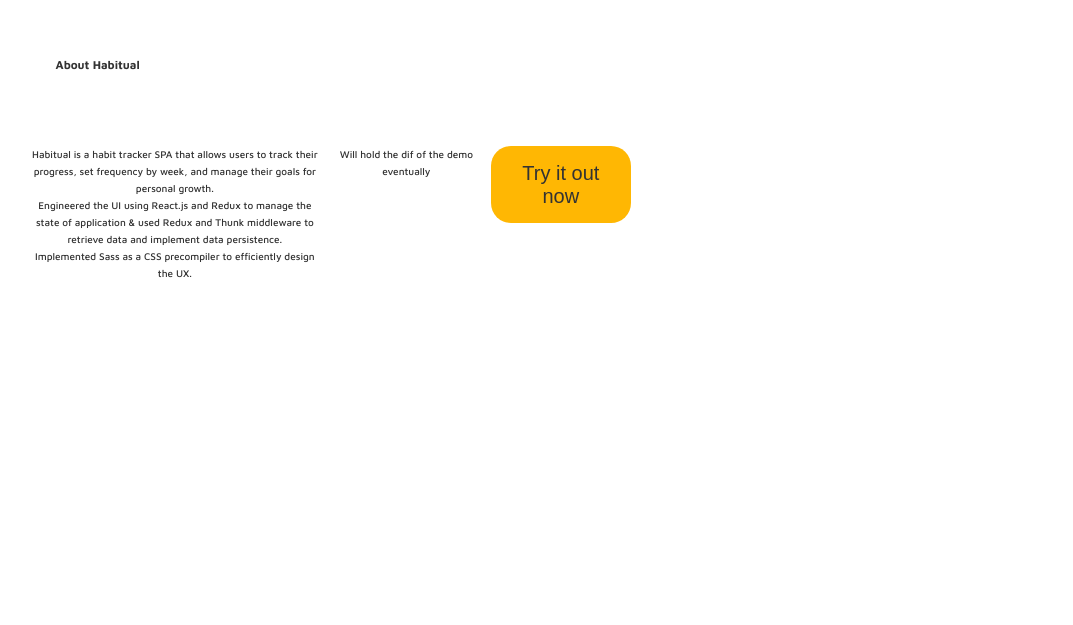
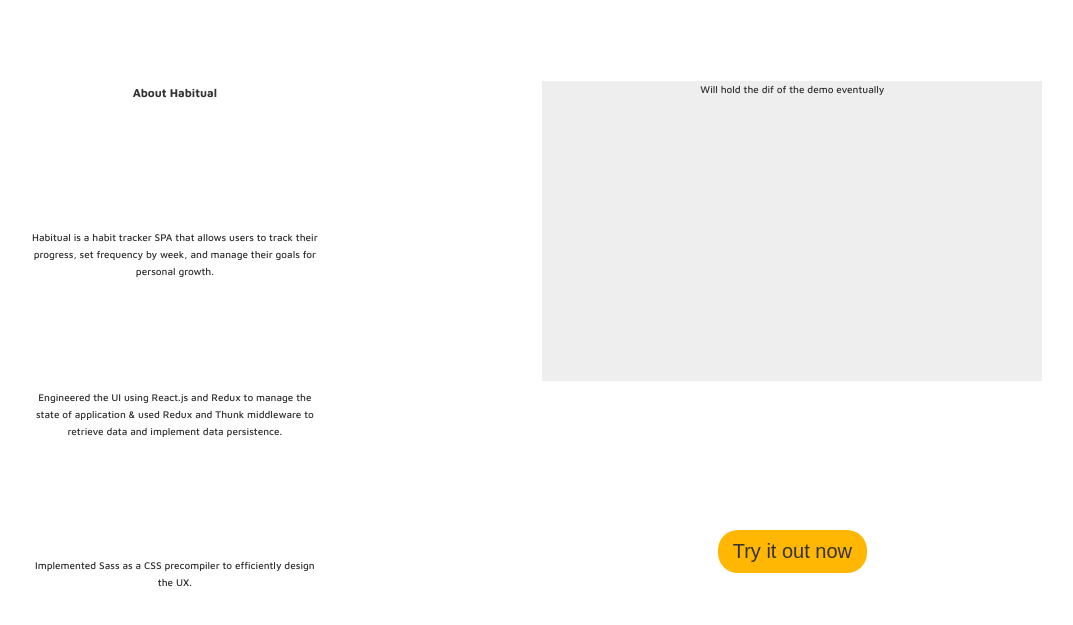
Before and after one commit to jordan-romero/habitual-frontend, a React (Create React App) app: page / in a window 1280 px wide. Shown: the part 1761-2386 px from the top of the page, without its empty margins (2-1075 px from the left). Built offline with nearby package versions, Linux system fonts and the light colour scheme; no server answers.

Commit message:
adds elements to their respective locations in demo section

```diff
--- a/sass/layout/_demo.scss
+++ b/sass/layout/_demo.scss
@@ -3,11 +3,21 @@
     grid-template-columns: repeat(8, 1fr);
     grid-template-rows: repeat(7, 6vw);
     gap: 1.5rem;
+    justify-items: center;
+    align-items: center;
+
+    &__header{
+        grid-column: 1 / span 2 ;
+    }
 
     &__description{
         grid-column: 1 / span 2;
+        grid-row: 2 / -1;
+        height: 60vh;
         display: grid;
         grid-template-rows: repeat(3, 1fr);
+        justify-items: center;
+        align-items: center;
         text {
 
             &--1{
@@ -17,11 +27,16 @@
     }
 
     &__box{
-
+        background-color: $color-gray-light-2;
+        height: 30rem;
+        width: 50rem;
+        grid-column: 4 / span 4;
+        grid-row: 1 / span 4;
     }
 
     &__btn{
-
+        grid-column: 5 / span 2;
+        grid-row: 6 / 7;
     }
 
 }
--- a/src/index.css
+++ b/src/index.css
@@ -453,13 +453,30 @@
   display: grid;
   grid-template-columns: repeat(8, 1fr);
   grid-template-rows: repeat(7, 6vw);
-  gap: 1.5rem; }
+  gap: 1.5rem;
+  justify-items: center;
+  align-items: center; }
+  .demo__header {
+    grid-column: 1 / span 2; }
   .demo__description {
     grid-column: 1 / span 2;
+    grid-row: 2 / -1;
+    height: 60vh;
     display: grid;
-    grid-template-rows: repeat(3, 1fr); }
+    grid-template-rows: repeat(3, 1fr);
+    justify-items: center;
+    align-items: center; }
     .demo__description text--1 {
       grid-row: 1 / span 2; }
+  .demo__box {
+    background-color: #eee;
+    height: 30rem;
+    width: 50rem;
+    grid-column: 4 / span 4;
+    grid-row: 1 / span 4; }
+  .demo__btn {
+    grid-column: 5 / span 2;
+    grid-row: 6 / 7; }
 
 .features {
   padding: 10rem;
```
